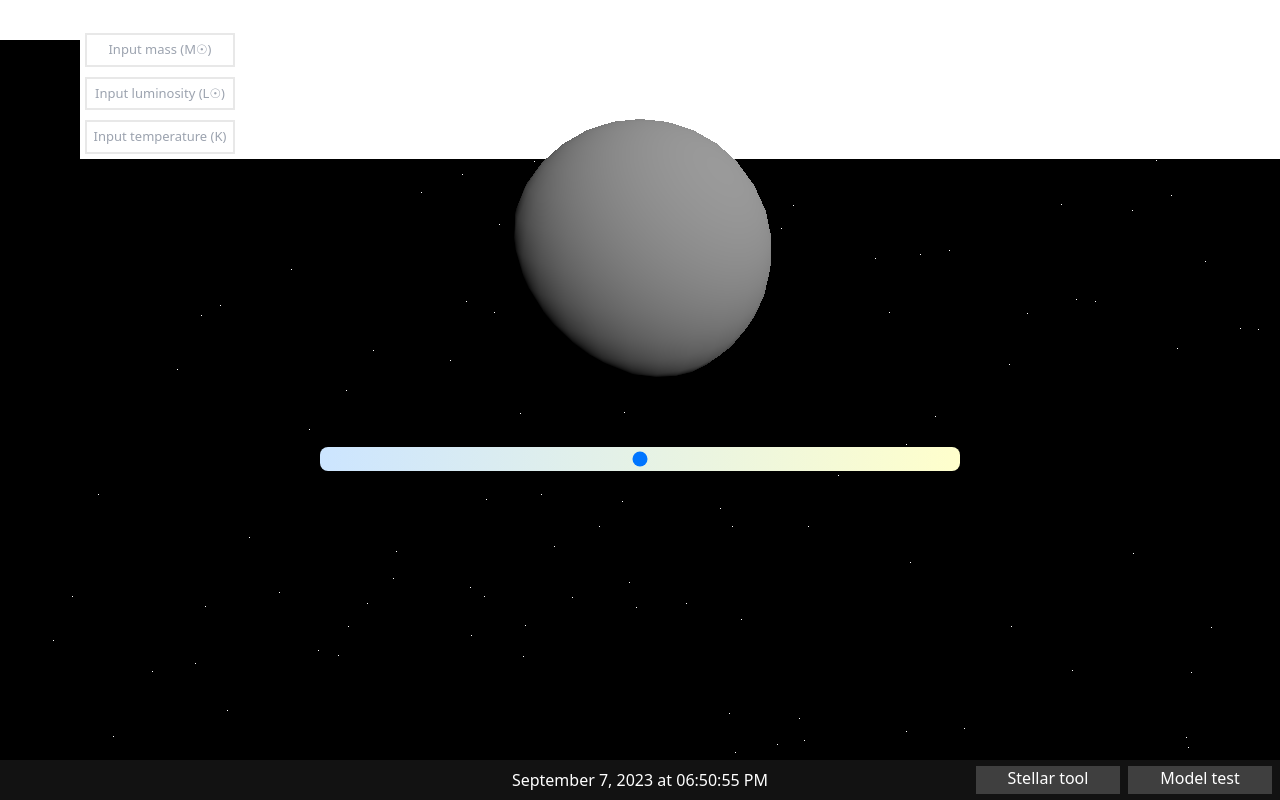
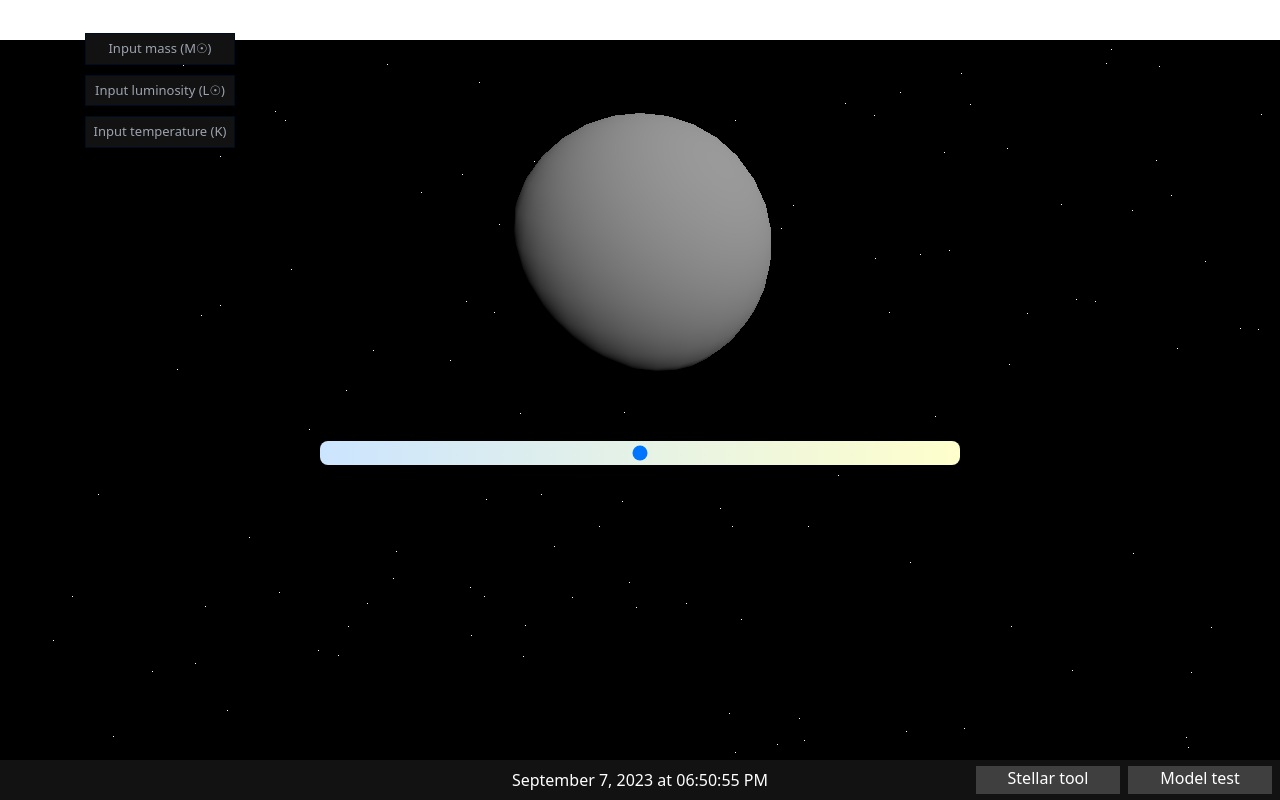
Before and after one commit to SaamieVincken/stellar, a SvelteKit app: page /stellar-tool in a window 1280 px wide. Built offline with nearby package versions, Linux system fonts and the light colour scheme.

Commit message:
Change input boxes layout

```diff
--- a/src/routes/stellar-tool/InputStellarTool.svelte
+++ b/src/routes/stellar-tool/InputStellarTool.svelte
@@ -1,21 +1,26 @@
 <style>
+    .input-stellar-tool {
+        position: relative;
+        z-index: 1000;
+    }
+
     .input-style {
-        border: 2px solid #e8e8e8;
+        border: 1px solid #000d21;
         padding: 5px;
         font-size: small;
         text-align: center;
-        color: #5d5d6a;
         width: 150px;
         margin: 5px;
         caret-color: black;
+        background-color: #121212;
+        color: white;
     }
 
     .input-style:focus {
         outline: none;
-        background-color: #eff0f1;
-        color: #5d5d6a;
+        background-color: #3F3F3F;
+        color: white;
     }
-
 </style>
 
 <script>
@@ -36,14 +41,14 @@
         if(_mass && _luminosity && _temperature){
             setStar(_mass, _luminosity, _temperature);
         }
-   }
+    }
 </script>
 
-<div class="flex flex-col ml-20 mt-7 bg-white">
+<div class="flex flex-col ml-20 mt-7 input-stellar-tool">
     <input
         class="input-style"
         type="text"
-        placeholder={"Input mass (M☉)"}
+        placeholder="Input mass (M☉)"
         bind:value={_mass}
         on:input={(e) => {
             editText("mass", e.target.value);
```
